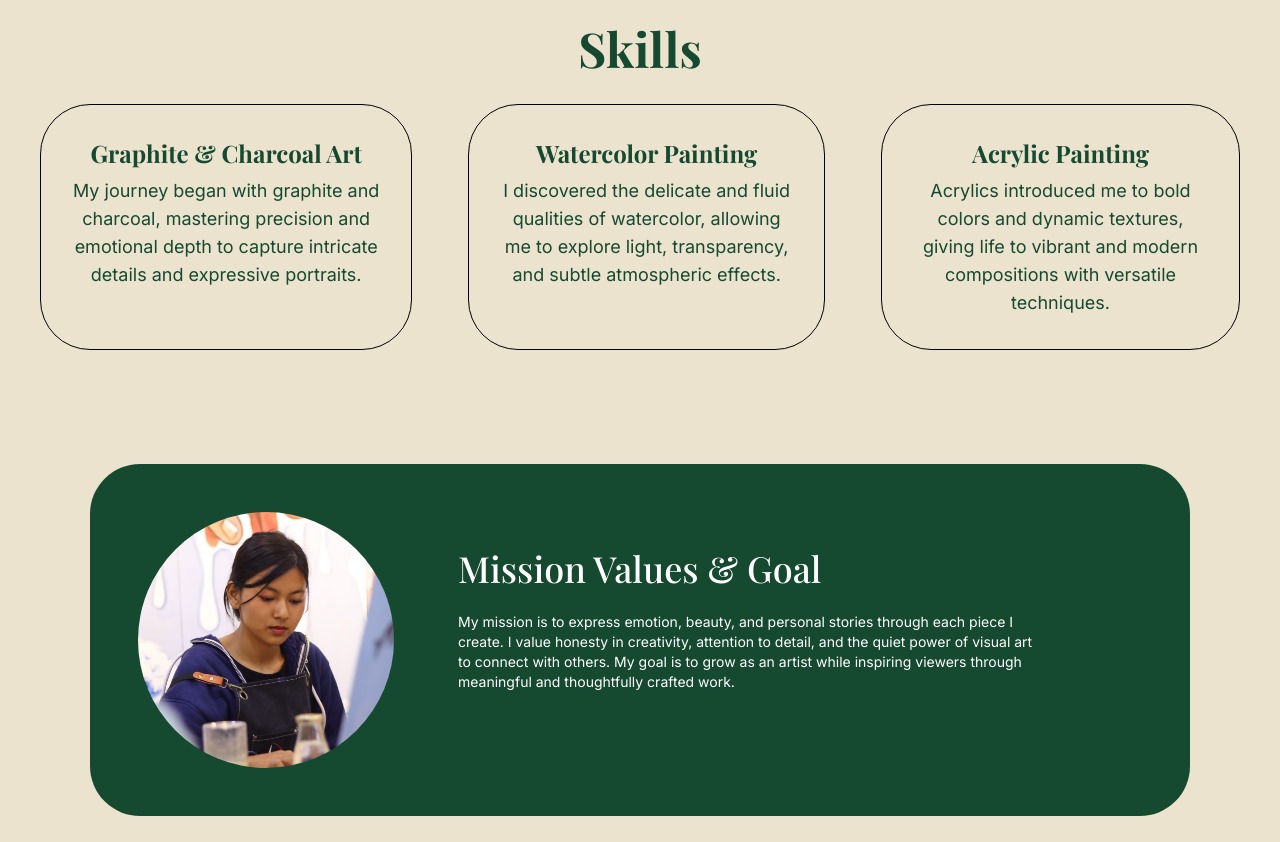
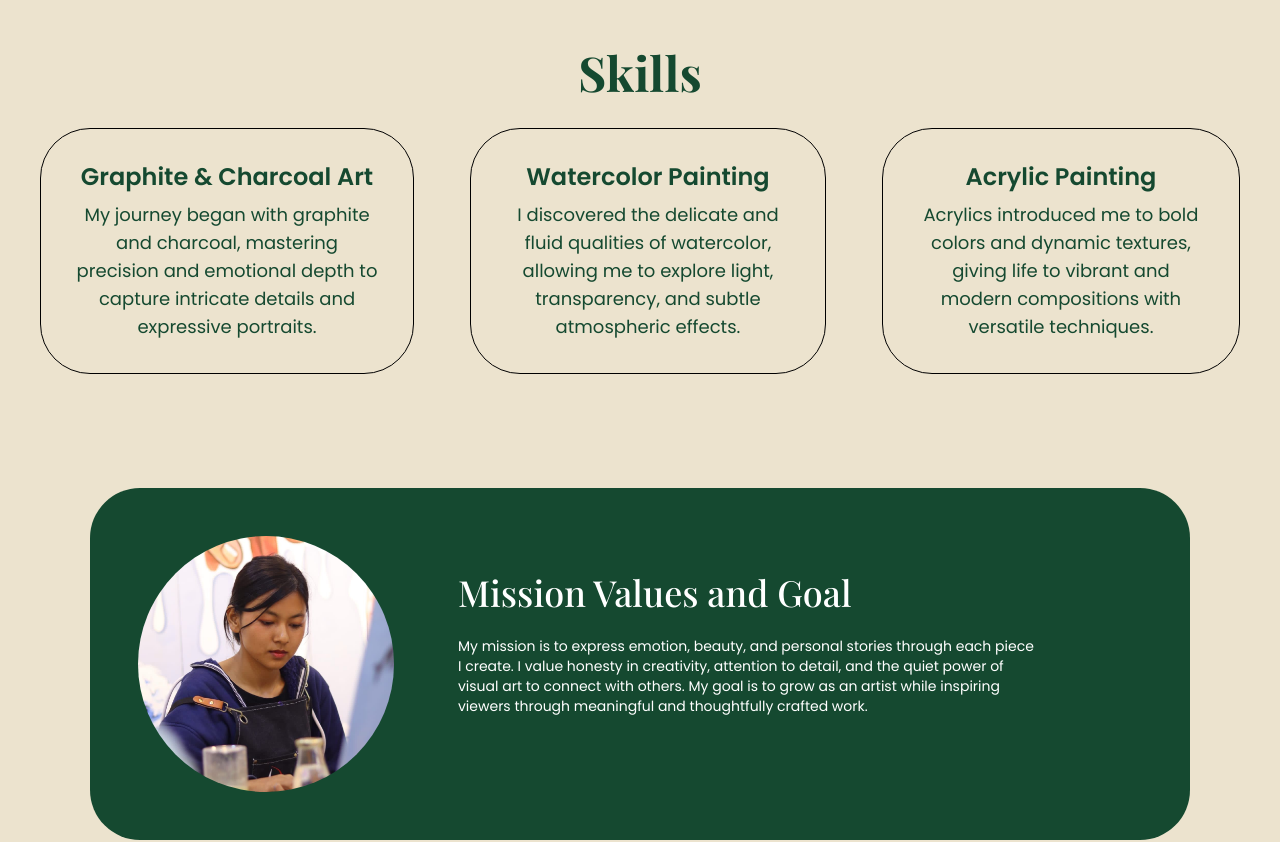
Before and after one commit to Preetirajdhami/artPortfolio, a Next.js app in the folder frontend/: page / in a window 1280 px wide. Shown: the part 1680-2522 px from the top of the page. Built offline with nearby package versions, Linux system fonts and the light colour scheme.

Commit message:
fonts changed

```diff
--- a/frontend/src/app/commission/page.tsx
+++ b/frontend/src/app/commission/page.tsx
@@ -162,7 +162,7 @@ const Commission = () => {
 
         {/* Content on top of the image */}
         <div className="relative z-10 flex flex-col items-center justify-center h-full text-center text-white">
-          <h1 className="text-5xl md:text-6xl font-bold">Commission</h1>
+          <h1 className="text-5xl md:text-6xl font-serif font-bold">Commission</h1>
           <p className="text-xl md:text-2xl mt-4">Custom Artwork Tailored to Your Vision</p>
         </div>
       </div>
@@ -170,7 +170,7 @@ const Commission = () => {
       {/* Content Section */}
       <div className="container text-justify mx-auto px-4 py-12">
         <div className="max-w-4xl mx-auto text-primary">
-          <h2 className="text-3xl font-bold mb-6">COMMISSION</h2>
+          <h2 className="text-3xl font-bold font-serif mb-6">COMMISSION</h2>
           <p className="text-lg mb-6">
             Commissioning an original artwork is a personal and meaningful experience, and an opportunity to own a
             custom, one-of-a-kind piece of art. Preeti Arts is pleased to be able to share her passion professionally
--- a/frontend/src/app/components/Home/About.tsx
+++ b/frontend/src/app/components/Home/About.tsx
@@ -4,7 +4,7 @@ import Image from "next/image"
 const AboutSection: React.FC = () => {
   return (
     <section className="py-8 sm:py-12 md:py-16 px-4 md:px-8 lg:px-16 max-w-7xl mx-auto mt-16 sm:mt-24 md:mt-36">
-      <h2 className="text-3xl sm:text-4xl md:text-5xl font-semibold text-center mb-8 sm:mb-12">About Me</h2>
+      <h2 className="text-3xl sm:text-4xl md:text-5xl font-serif font-semibold text-center mb-8 sm:mb-12">About Me</h2>
 
       <div className="relative">
         <div className="flex flex-col md:flex-row items-center md:items-stretch">
@@ -25,7 +25,7 @@ const AboutSection: React.FC = () => {
                           mt-4 sm:mt-[-40px] md:mt-0 md:ml-auto"
           >
             <div className="md:pl-[calc(33%-30px)] lg:pl-[calc(33%-10px)]">
-              <h3 className="text-2xl sm:text-3xl md:text-4xl font-light mb-4 sm:mb-6 md:mb-8">My Artistic Journey</h3>
+              <h3 className="text-2xl font-serif sm:text-3xl md:text-4xl font-light mb-4 sm:mb-6 md:mb-8">My Artistic Journey</h3>
 
               <div className="space-y-4 sm:space-y-6 md:space-y-8">
                 <div className="flex items-start">
--- a/frontend/src/app/components/Home/MissionAndValues.tsx
+++ b/frontend/src/app/components/Home/MissionAndValues.tsx
@@ -19,7 +19,7 @@ const MissionAndValues: React.FC = () => {
 
         <div className="md:ml-16 text-white max-w-xl text-center md:text-left">
           <h2 className="text-2xl sm:text-3xl md:text-4xl font-serif mb-4 sm:mb-6">
-            Mission Values & Goal
+            Mission Values and Goal
           </h2>
 
           <p className="mb-6 sm:mb-8 md:mb-10 text-xs sm:text-sm">
--- a/frontend/src/app/components/Home/Skills.tsx
+++ b/frontend/src/app/components/Home/Skills.tsx
@@ -21,7 +21,7 @@ const Skills: React.FC = () => {
 
   return (
     <div className="text-center p-4 sm:p-6 md:p-10">
-      <h2 className="text-3xl sm:text-4xl md:text-5xl font-semibold text-center mb-4 sm:mb-6 md:mb-8">
+      <h2 className="text-3xl sm:text-4xl md:text-5xl font-serif font-semibold text-center mb-4 sm:mb-6 md:mb-8">
         Skills
       </h2>
       <div className="flex flex-col sm:flex-row justify-center gap-4 sm:gap-4 md:gap-14">
--- a/frontend/src/app/contact/page.tsx
+++ b/frontend/src/app/contact/page.tsx
@@ -125,7 +125,7 @@ const Contact = () => {
           <div className="absolute inset-0 bg-black bg-opacity-30"></div>
         </div>
         <div className="relative z-10 flex flex-col items-center justify-center h-full text-center text-white">
-          <h1 className="text-5xl md:text-6xl font-bold">Contact</h1>
+          <h1 className="text-5xl md:text-6xl font-serif font-bold">Contact</h1>
           <p className="text-xl md:text-2xl mt-4">Get in Touch with Preeti Arts</p>
         </div>
       </div>
@@ -133,7 +133,7 @@ const Contact = () => {
       <div className="container mx-auto px-4 py-12">
         <div className="max-w-6xl mx-auto grid grid-cols-1 md:grid-cols-2 gap-12 text-primary">
           <div>
-            <h2 className="text-3xl font-bold mb-6">CONTACT</h2>
+            <h2 className="text-3xl font-bold font-serif mb-6">CONTACT</h2>
             <p className="text-lg mb-6 text-justify">
               Preeti Arts appreciates hearing from people all over the world who enjoy her work and welcomes any
               questions or enquiries.
--- a/frontend/src/app/gallery/[category]/GalleryByCategory.tsx
+++ b/frontend/src/app/gallery/[category]/GalleryByCategory.tsx
@@ -81,7 +81,7 @@ const GalleryByCategory = ({ category }: { category: string }) => {
 
   return (
     <div className="bg-background min-h-screen responsive-padding">
-      <h2 className="text-3xl font-bold text-primary mb-8">{title}</h2>
+      <h2 className="text-3xl font-bold font-serif text-primary mb-8">{title}</h2>
 
       {/* Mobile Layout */}
       <div className="block lg:hidden">
@@ -115,7 +115,6 @@ const GalleryByCategory = ({ category }: { category: string }) => {
         </div>
       </div>
 
-      {/* Desktop Masonry Layout */}
       <div className="hidden lg:block">
         <div className="columns-2 xl:columns-3 2xl:columns-4 gap-6 space-y-6">
           {images.map((image, i) => (
--- a/frontend/src/app/globals.css
+++ b/frontend/src/app/globals.css
@@ -1,12 +1,9 @@
-/* Import fonts from Google */
-@import url('https://fonts.googleapis.com/css2?family=Inter:wght@400;600&family=Playfair+Display:wght@500;700&display=swap');
-
+/* Import fonts from Google — must be at the top */
+@import url('https://fonts.googleapis.com/css2?family=Poppins:wght@400;600&family=Playfair+Display:wght@500;700&display=swap');
 
 @tailwind base;
 @tailwind components;
 @tailwind utilities;
-
-
 
 /* Custom utilities */
 @layer utilities {
@@ -26,12 +23,10 @@
 
 /* Global font styles */
 html {
-  font-family: 'Inter', sans-serif;
+  font-family: 'Poppins', sans-serif;
 }
 
-h1, h2, h3, h4, h5, h6 {
-  font-family: 'Playfair Display', serif;
-}
+
 
 /* Scrollbar hiding globally */
 html,
```
Also changed, not shown: 1 other file (tests, documents, lock files or other folders).
